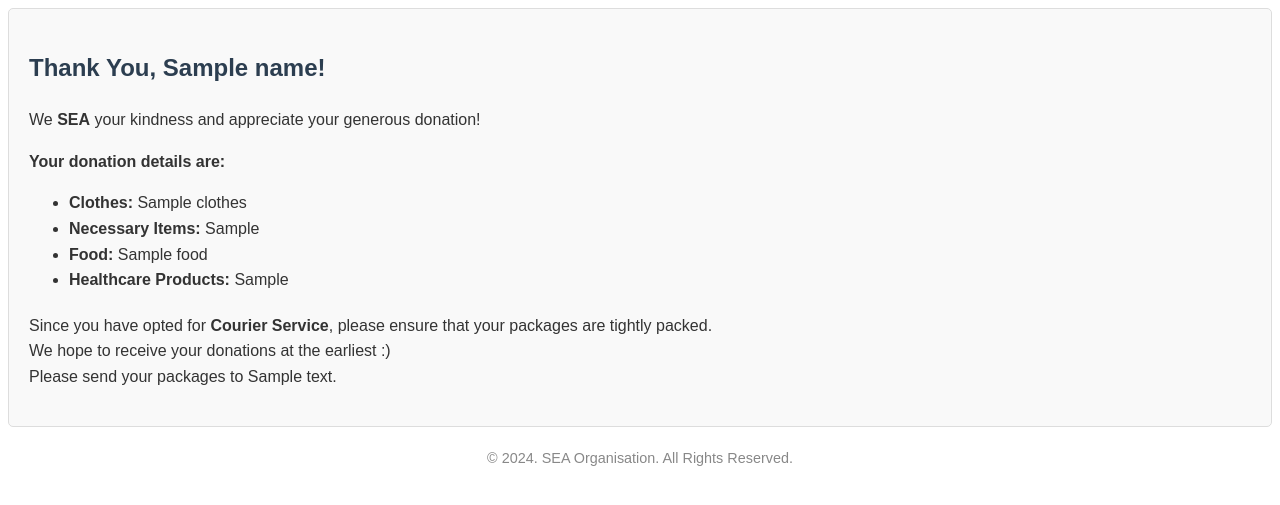
After one commit to PurpleRadish42/full-stack---donation, a Flask app: template templates/email_courier.html in a window 1280 px wide. The commit adds this page. Shown: the top 505 px of the page. Run offline with Flask 3, Linux system fonts and the light colour scheme; the template is opened without the code that fills it: most values are stand-ins (such as "Sample title", 1, 10 or a date in 2020); some libraries are stand-ins or nearby versions.

Commit message:
address in email

```diff
--- a/templates/center.html
+++ b/templates/center.html
@@ -76,6 +76,7 @@
         </div>
 
         <input type="hidden" name="city" value="{{ city }}">
+        <input type="hidden" name="address" value="{{ address }}">
 
         <button type="submit">Submit</button>
       </form>
@@ -85,7 +86,7 @@
     <div class="text-section">
       <h1>What we do at SEA Organisation {{center[1]}}</h1>
       <p>
-        At [Your Organization's Name], we are dedicated to making a meaningful difference in the lives of those in need.<br>
+        At SEA, we are dedicated to making a meaningful difference in the lives of those in need.<br>
         Our mission is to create a compassionate community where resources are shared generously and no one is left behind.<br>
         Through our network of donation centers, we collect and distribute essential items such as food, clothing, books,<br>
         and healthcare supplies to underprivileged individuals and families. We also host regular events, including food drives,<br>
--- /dev/null
+++ b/templates/email_courier.html
@@ -0,0 +1,52 @@
+<!DOCTYPE html>
+<html>
+<head>
+    <style>
+        body {
+            font-family: Arial, sans-serif;
+            line-height: 1.6;
+            color: #333333;
+        }
+        h2 {
+            color: #2c3e50;
+        }
+        .content {
+            background-color: #f9f9f9;
+            border: 1px solid #ddd;
+            padding: 20px;
+            border-radius: 5px;
+        }
+        .details {
+            margin-top: 10px;
+            margin-bottom: 20px;
+        }
+        .footer {
+            font-size: 0.9em;
+            color: #888888;
+            margin-top: 20px;
+            text-align: center;
+        }
+    </style>
+</head>
+<body>
+    <div class="content">
+        <h2>Thank You, {{ name }}!</h2>
+        <p>We <strong>SEA</strong> your kindness and appreciate your generous donation!</p>
+        <div class="details">
+            <p><strong>Your donation details are:</strong></p>
+            <ul>
+                <li><strong>Clothes:</strong> {{ clothes }}</li>
+                <li><strong>Necessary Items:</strong> {{ necessary_items }}</li>
+                <li><strong>Food:</strong> {{ food }}</li>
+                <li><strong>Healthcare Products:</strong> {{ healthcare_products }}</li>
+            </ul>
+        </div>
+        <p>Since you have opted for <strong>Courier Service</strong>, please ensure that your packages are tightly packed.<br>
+            We hope to receive your donations at the earliest :)<br>
+            Please send your packages to {{ address }}</p>
+    </div>
+    <div class="footer">
+        &copy; 2024. SEA Organisation. All Rights Reserved.
+    </div>
+</body>
+</html>
```
Also changed, not shown: final.py (+124 -122 lines), templates/email_doorstep.html (added, +51 -0 lines).
